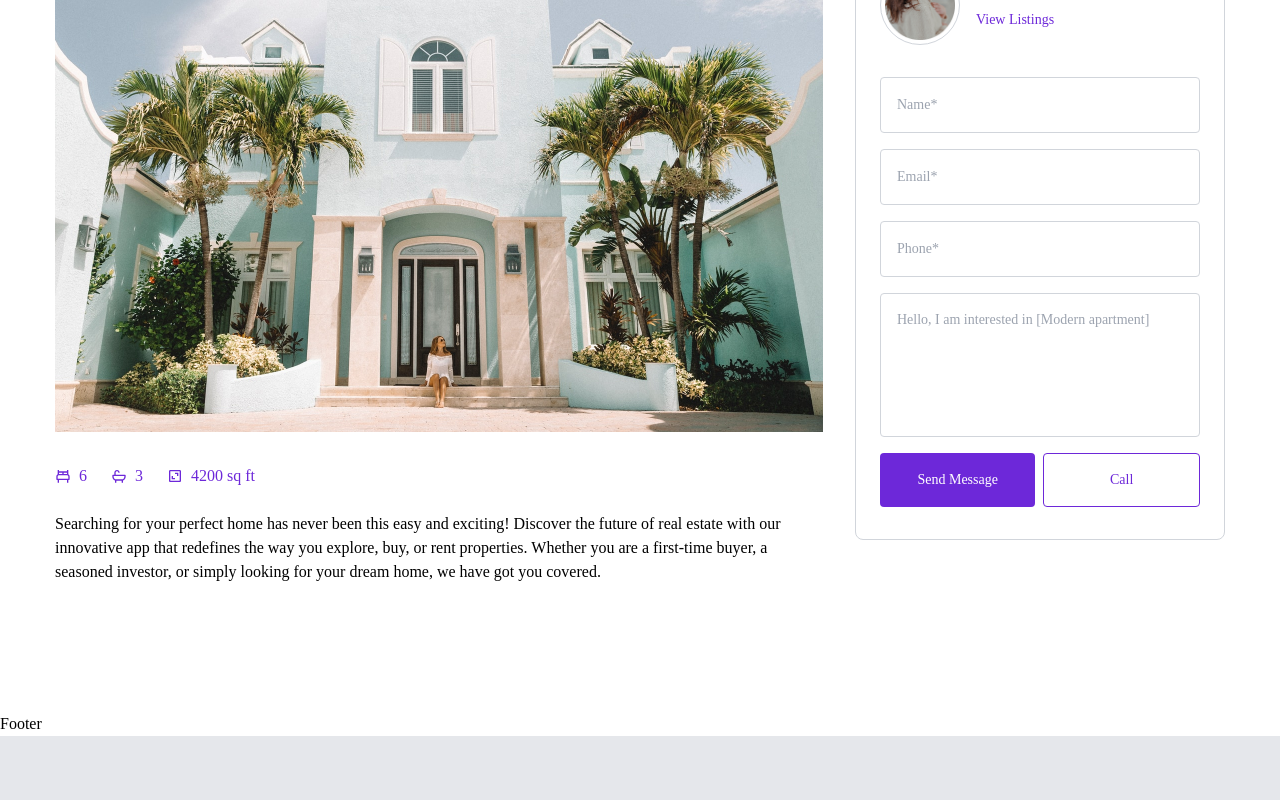
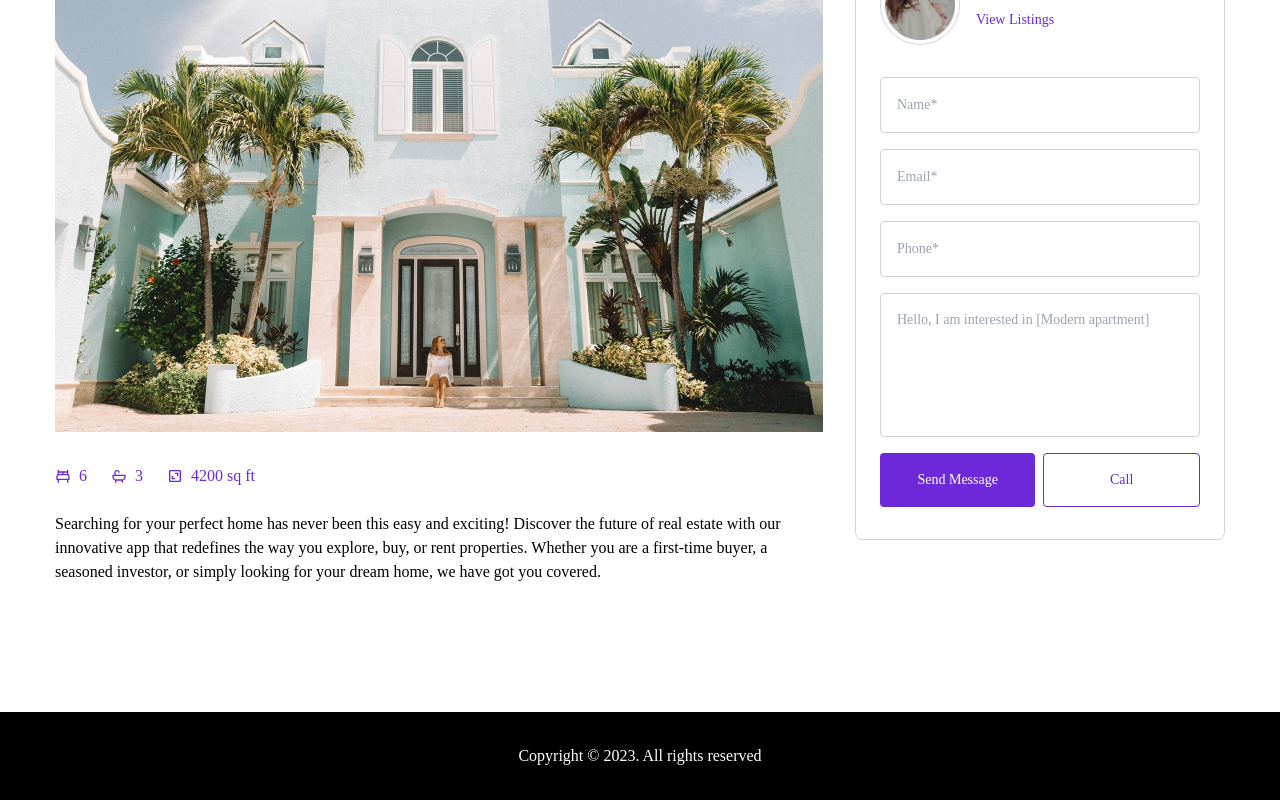
Before and after one commit to kema-ray/Real-Estate, a React (Create React App) app: page /property/1 in a window 1280 px wide. Shown: the part 289-1089 px from the top of the page. Before the commit the page ends 1025 px from the top, so only its background shows below. Built offline with nearby package versions, Linux system fonts and the light colour scheme.

Commit message:
create the footer section

```diff
--- a/src/components/Footer.js
+++ b/src/components/Footer.js
@@ -2,7 +2,9 @@ import React from 'react'
 
 const Footer = () => {
   return (
-    <div>Footer</div>
+    <footer className='bg-black py-8 text-center text-white'>
+      <div className='container mx-auto'>Copyright &copy; 2023. All rights reserved</div>
+    </footer>
   )
 }
 
```
